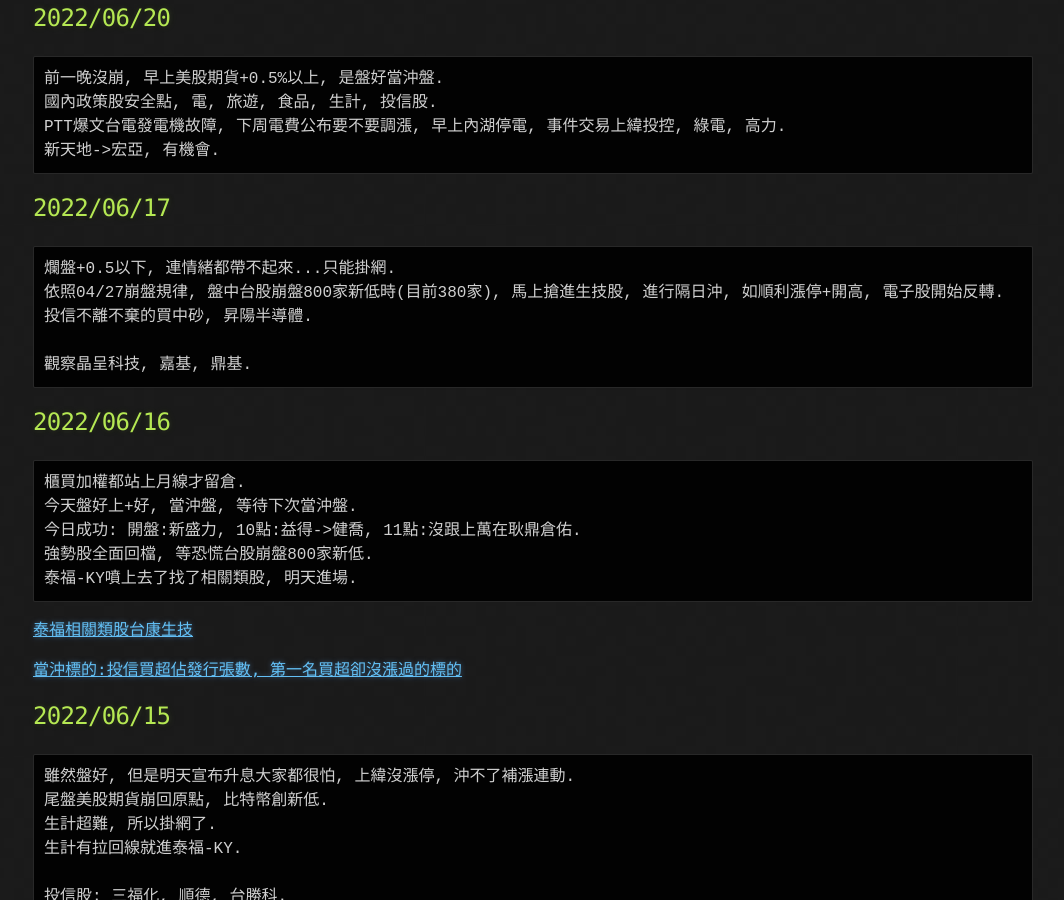
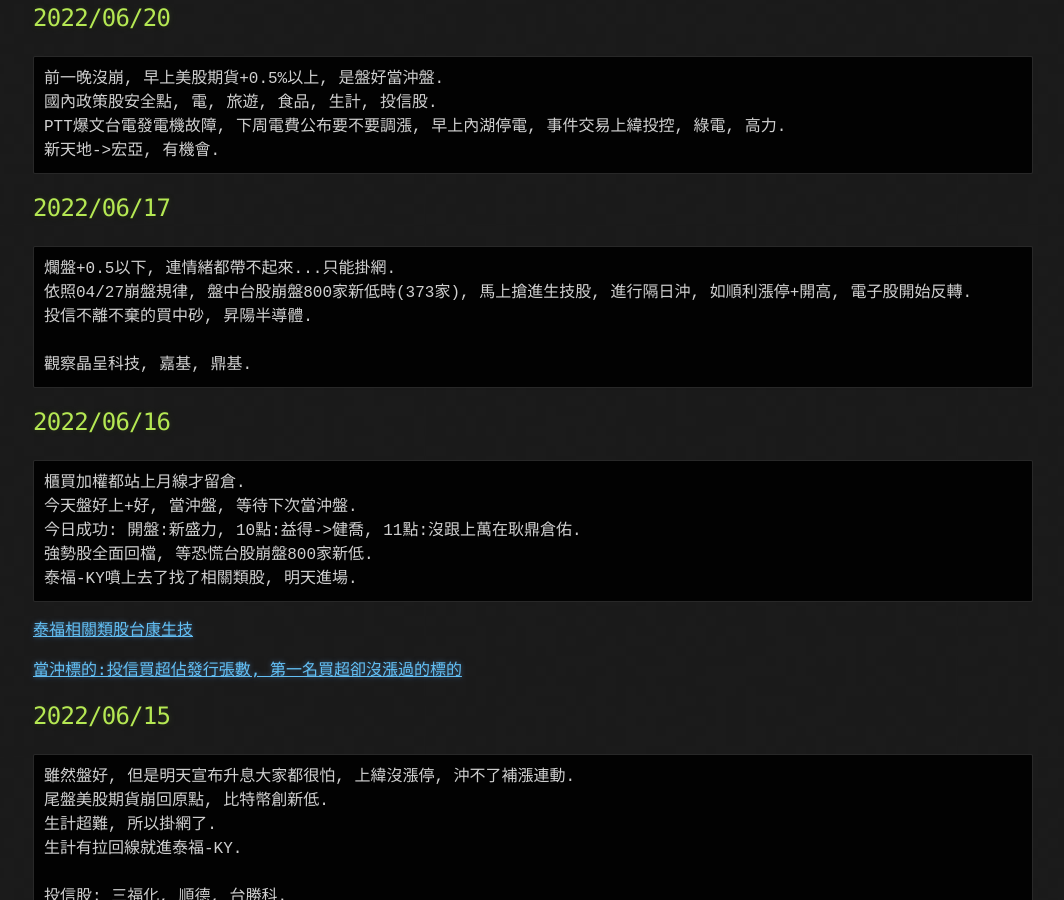
Before and after one commit to lepg5487/Stock_God, a Jekyll site: the page built from index.md, in a window 1280 px wide and 900 px high, scrolled down 307 px. Shown: the whole window, without its empty margins (107-1171 px from the left). Built offline with Jekyll 4.4.1, drawn with Linux system fonts in a browser that asks for light colours; our own code applies the rules of GitHub Pages for plain Markdown files.

Commit message:
Update index.md

````diff
--- a/index.md
+++ b/index.md
@@ -17,7 +17,7 @@
 ## 2022/06/17
 ```
 爛盤+0.5以下, 連情緒都帶不起來...只能掛網.
-依照04/27崩盤規律, 盤中台股崩盤800家新低時(目前380家), 馬上搶進生技股, 進行隔日沖, 如順利漲停+開高, 電子股開始反轉.
+依照04/27崩盤規律, 盤中台股崩盤800家新低時(373家), 馬上搶進生技股, 進行隔日沖, 如順利漲停+開高, 電子股開始反轉.
 投信不離不棄的買中砂, 昇陽半導體.
 
 觀察晶呈科技, 嘉基, 鼎基.
````
